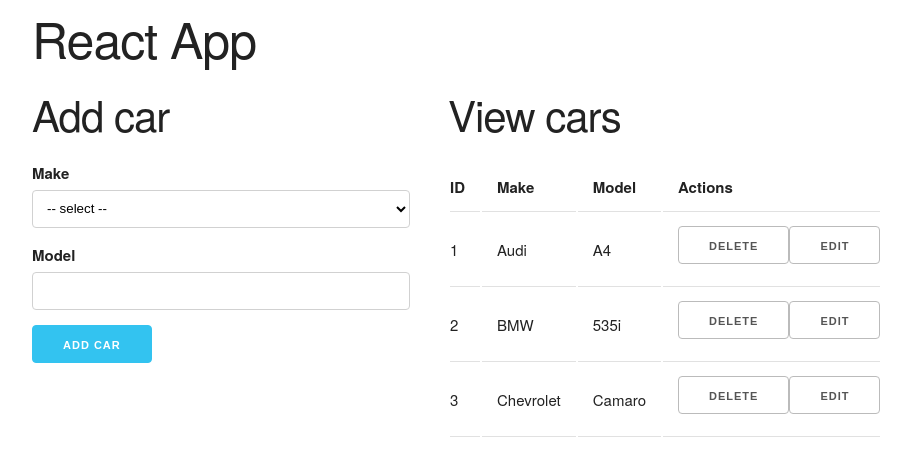
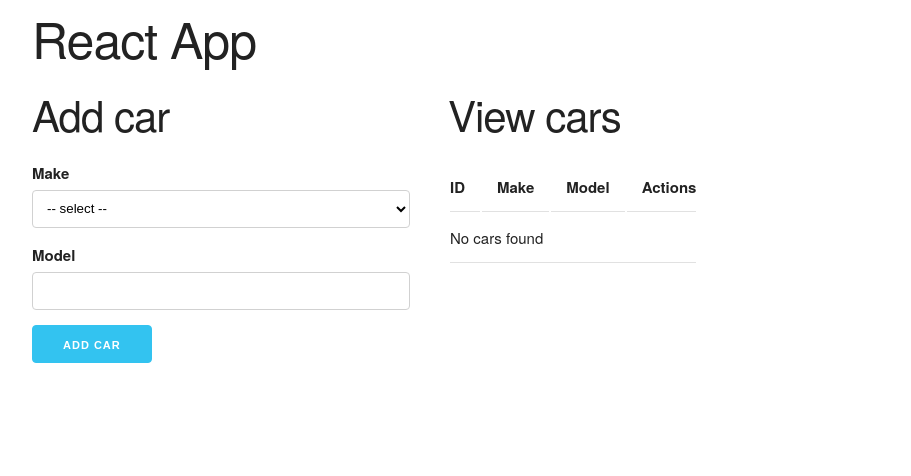
Before and after one commit to Marina-sky/myfirstreact, a React (Create React App) app: page / in a window 1280 px wide. Shown: the top 476 px of the page, without its empty margins (128-1039 px from the left). Built offline with nearby package versions, Linux system fonts and the light colour scheme.

Commit message:
Implemented MobX

```diff
--- a/src/App.js
+++ b/src/App.js
@@ -1,18 +1,24 @@
 import React, { useState } from "react";
-import carList from "./data.js";
-import CarTable from "./tables/CarTable";
-import AddCarForm from "./forms/AddCarForm";
-import EditCarForm from "./forms/EditCarForm";
+import CarStore from "./stores/CarStore";
+import CarTable from "./components/CarTable";
+import AddCarForm from "./components/forms/AddCarForm";
+import EditCarForm from "./components/forms/EditCarForm";
+
+const store = new CarStore();
 
 const App = () => {
-  const [cars, setCars] = useState(carList);
+/*  const [cars, setCars] = useState(CarTable);
 
   const addCar = (car) => {
     car.id = cars.length + 1;
     setCars([...cars, car]);
   };
 
-  const deleteCar = (id) => setCars(cars.filter((car) => car.id !== id));
+  const updateCar = (newCar) => {
+    setCars(cars.map((car) => (car.id === currentCar.id ? newCar : car)));
+    setCurrentCar(initialCar);
+    setEditing(false);
+  }; */
 
   const [editing, setEditing] = useState(false);
 
@@ -23,11 +29,6 @@ const App = () => {
   const editCar = (id, car) => {
     setEditing(true);
     setCurrentCar(car);
-  };
-  const updateCar = (newCar) => {
-    setCars(cars.map((car) => (car.id === currentCar.id ? newCar : car)));
-    setCurrentCar(initialCar);
-    setEditing(false);
   };
 
   return (
@@ -41,19 +42,19 @@ const App = () => {
               <EditCarForm
                 currentCar={currentCar}
                 setEditing={setEditing}
-                updateCar={updateCar}
+                store={store}
               />
             </div>
           ) : (
             <div>
               <h2>Add car</h2>
-              <AddCarForm addCar={addCar} />
+              <AddCarForm store={store} />
             </div>
           )}
         </div>
         <div className="seven columns">
           <h2>View cars</h2>
-          <CarTable cars={cars} deleteCar={deleteCar} editCar={editCar} />
+          <CarTable editCar={editCar} store={store} />
         </div>
       </div>
     </div>
--- a/src/tables/CarTable.jsx
+++ b/src/components/CarTable.jsx
@@ -1,4 +1,5 @@
 import React from "react";
+import { observer } from "mobx-react-lite";
 
 const CarTable = (props) => {
   return (
@@ -12,8 +13,8 @@ const CarTable = (props) => {
         </tr>
       </thead>
       <tbody>
-        {props.cars.length > 0 ? (
-          props.cars.map((car) => {
+        {props.store.cars.length > 0 ? (
+          props.store.cars.map((car) => {
             const { id, make, model } = car;
             return (
               <tr>
@@ -21,7 +22,7 @@ const CarTable = (props) => {
                 <td>{make}</td>
                 <td>{model}</td>
                 <td>
-                  <button onClick={() => props.deleteCar(id)}>Delete</button>
+                  <button onClick={() => props.store.deleteCar(id)}>Delete</button>
                   <button onClick={() => props.editCar(id, car)}>Edit</button>
                 </td>
               </tr>
@@ -37,4 +38,4 @@ const CarTable = (props) => {
   );
 };
 
-export default CarTable;
+export default observer(CarTable);
--- a/src/forms/AddCarForm.jsx
+++ b/src/components/forms/AddCarForm.jsx
@@ -1,7 +1,6 @@
 import React, { useState, useEffect } from "react";
 
 const AddCarForm = (props) => {
-
   useEffect(() => {
     setCar(initCar);
   }, [props]);
@@ -18,7 +17,8 @@ const AddCarForm = (props) => {
   const handleSubmit = (e) => {
     e.preventDefault();
     if (car.make && car.model) {
-      handleChange(e, props.addCar(car));
+      car.id = props.store.cars.length +1;
+      props.store.createCar(car);
       document.getElementById("error-message").style.display = "none";
     } else {
       document.getElementById("error-message").innerHTML = "All fields are required.";
--- a/src/forms/EditCarForm.jsx
+++ b/src/components/forms/EditCarForm.jsx
@@ -15,7 +15,7 @@ const EditCarForm = (props) => {
   const handleSubmit = (e) => {
     e.preventDefault();
     if (car.make && car.model) {
-      props.updateCar(car);
+      props.store.updateCar(car.id, car);
       document.getElementById("error-message").style.display = "none";
     } else {
       document.getElementById("error-message").innerHTML =
--- a/src/data.js
+++ /dev/null
@@ -1,19 +0,0 @@
-const carList = [
-  {
-    id: 1,
-    make: "Audi",
-    model: "A4",
-  },
-  {
-    id: 2,
-    make: "BMW",
-    model: "535i",
-  },
-  {
-    id: 3,
-    make: "Chevrolet",
-    model: "Camaro",
-  },
-];
-
-export default carList;
--- a/src/index.css
+++ /dev/null
@@ -1,13 +0,0 @@
-body {
-  margin: 0;
-  font-family: -apple-system, BlinkMacSystemFont, 'Segoe UI', 'Roboto', 'Oxygen',
-    'Ubuntu', 'Cantarell', 'Fira Sans', 'Droid Sans', 'Helvetica Neue',
-    sans-serif;
-  -webkit-font-smoothing: antialiased;
-  -moz-osx-font-smoothing: grayscale;
-}
-
-code {
-  font-family: source-code-pro, Menlo, Monaco, Consolas, 'Courier New',
-    monospace;
-}
--- /dev/null
+++ b/src/stores/CarStore.js
@@ -0,0 +1,34 @@
+import { makeObservable, observable, action } from "mobx";
+
+class CarStore {
+  cars = []
+
+  constructor() {
+    makeObservable(this, {
+      cars: observable,
+      createCar: action,
+      updateCar: action,
+      deleteCar: action
+    });
+  }
+
+  createCar(car = { id: 0, make: "", model:"" }) {
+    this.cars.push(car);
+  }
+
+  updateCar(carId, update) {
+    const carIndexAtId = this.cars.findIndex((car) => car.id === carId);
+    if (carIndexAtId > -1 && update) {
+      this.cars[carIndexAtId] = update;
+    }
+  }
+
+  deleteCar(carId) {
+    const carIndexAtId = this.cars.findIndex((car) => car.id === carId);
+    if (carIndexAtId > -1) {
+      this.cars.splice(carIndexAtId, 1)
+    }
+  }
+}
+
+export default CarStore;
```
